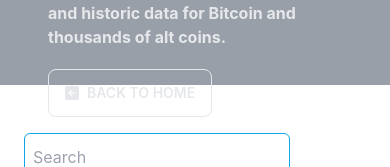
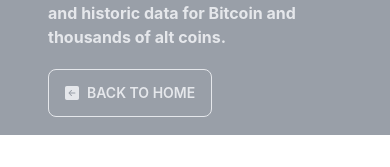
Before and after one commit to SumiAkter2/cryptovest, a React (Create React App) app: page /coin in a window 390 px wide. Shown: the part 279-446 px from the top of the page. Built offline with nearby package versions, Linux system fonts and the light colour scheme; no server answers.

Commit message:
added coin page responsive

```diff
--- a/src/Components/About/About.js
+++ b/src/Components/About/About.js
@@ -15,7 +15,7 @@
           />
         </figure>
         <div className="card-body">
-          <h1 className="lg:text-5xl text-3xl  font-bold px-12   pb-6">
+          <h1 className="lg:text-5xl text-3xl  font-bold px-12   pb-4">
             WelCome To CryptoVest.
           </h1>
           <p className=" font-bold px-12 mt-6">
--- a/src/Components/Coins/Coin.css
+++ b/src/Components/Coins/Coin.css
@@ -1,4 +1,4 @@
 .coin-container{
-    height: 300px;
+    height: 350px;
     /* background-color: rgb(197, 250, 245); */
 }
--- a/src/Components/Coins/Coin.js
+++ b/src/Components/Coins/Coin.js
@@ -17,10 +17,10 @@
             capitalization. Free access to current and historic data for Bitcoin
             and thousands of alt coins.
           </p>
-          <button className="btn btn-primary btn-outline my-5 mx-12 duration-300 ease-in ">
+          <button className="btn btn-primary btn-outline my-5 mx-12 duration-300 ease-in mb-6">
             <Link to="/">
               <p className="flex justify-center items-center ">
-                <BsFillArrowLeftSquareFill className="mr-2" /> Back to Home
+                <BsFillArrowLeftSquareFill className="mr-2 " /> Back to Home
               </p>
             </Link>
           </button>
--- a/src/Components/Home/Success/Success.js
+++ b/src/Components/Home/Success/Success.js
@@ -23,28 +23,28 @@
             </p>
 
             <div className="grid lg:grid-cols-4 md:grid-cols-2 ">
-              <div>
+              <div className="mb-6">
                 <h1 className="text-5xl font-bold  flex justify-center items-center">
                   <GiWallet color="yellow" className="mr-2 " />
                   <CountUp delay={2} duration={1.75} start={0} end={10} />K
                 </h1>
                 <span className="text-sm font-bold">WALLET USERS</span>
               </div>
-              <div>
+              <div className="mb-6">
                 <h1 className="text-5xl font-bold  flex justify-center items-center">
                   <BsFillPersonFill color="yellow" className="mr-2 " />
                   <CountUp delay={2} duration={1.75} start={0} end={80} />K
                 </h1>
                 <span className="text-sm font-bold">ONLINE CONSULTANTS</span>
               </div>
-              <div>
+              <div className="mb-6">
                 <h1 className="text-5xl font-bold  flex justify-center items-center">
                   <BiTransfer color="yellow" className="mr-2 " />
                   <CountUp delay={2} duration={1.75} start={0} end={30} />
                 </h1>
                 <span className="text-sm font-bold">DAILY TRANSACTIONS</span>
               </div>
-              <div>
+              <div className="">
                 <h1 className="text-5xl font-bold  flex justify-center items-center">
                   <AiFillDollarCircle color="yellow" className="mr-2 " />
                   <CountUp delay={2} duration={1.75} start={0} end={210} />
--- a/src/Components/Testimonial/Testimonial.js
+++ b/src/Components/Testimonial/Testimonial.js
@@ -52,7 +52,7 @@
         <h1>
           <FaQuoteLeft color="skyBlue" />
         </h1>
-        <h1 className="text-center text-4xl text-neutral mx-4 mb-6">What Our Client Say</h1>
+        <h1 className="text-center lg:text-4xl text-2xl  text-neutral mx-4 mb-6">What Our Client Say</h1>
         <h1>
           <FaQuoteRight color="skyBlue" />
         </h1>
```
